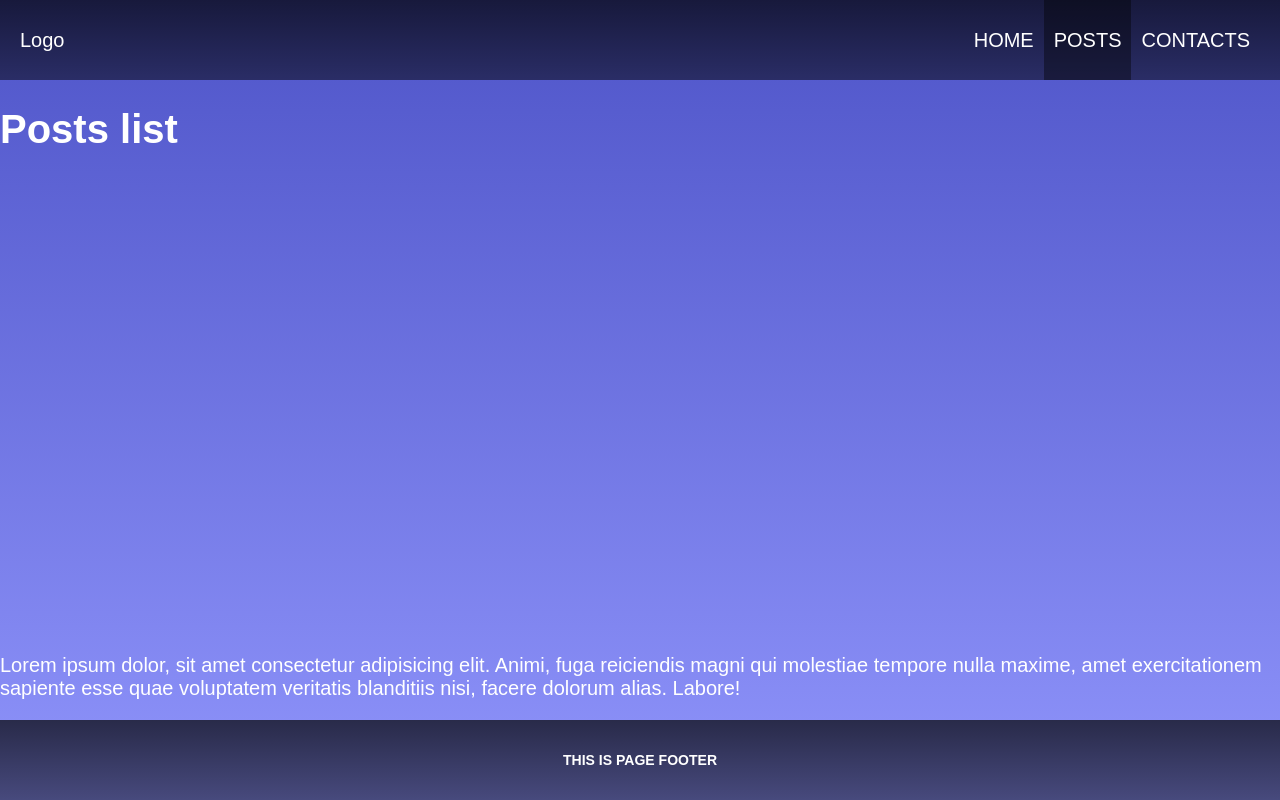
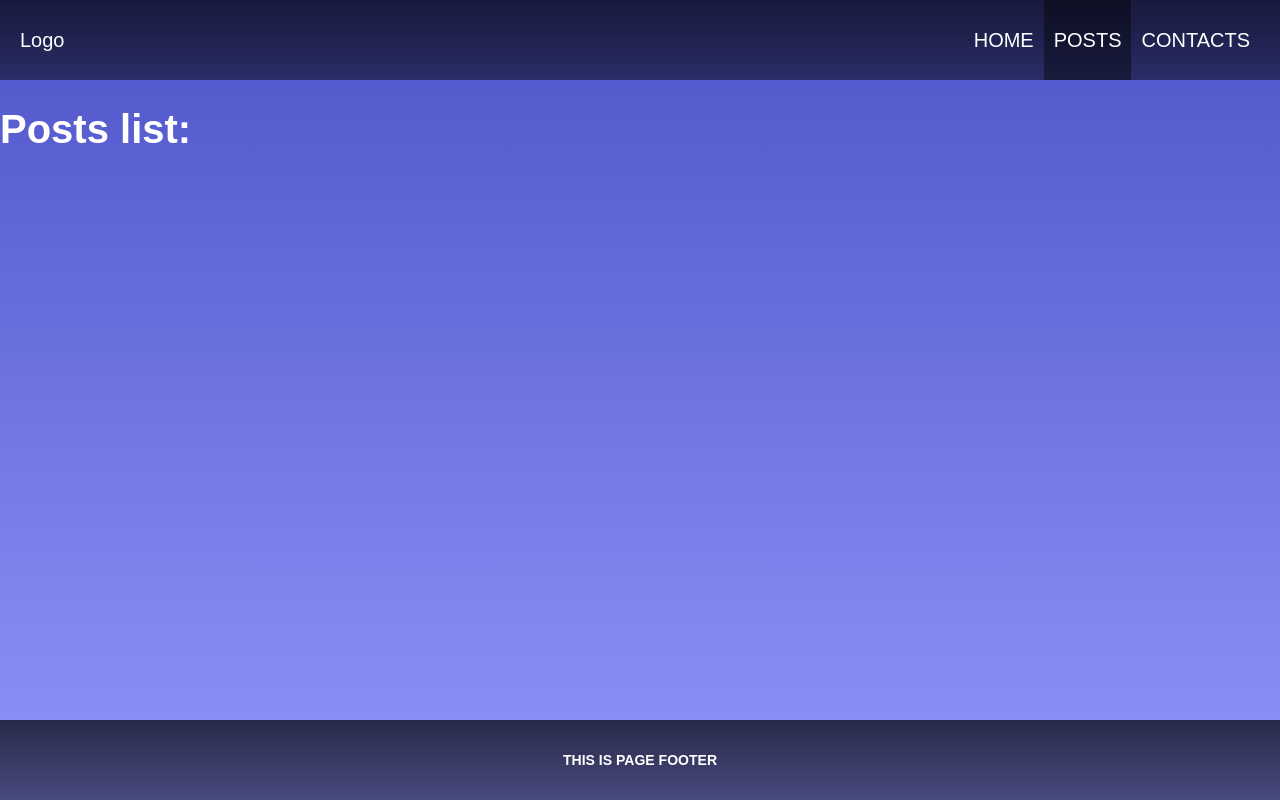
Before and after one commit to shaulov/nextjs-first-project, a Next.js app: page /posts in a window 1280 px wide. Built offline with nearby package versions, Linux system fonts and the light colour scheme.

Commit message:
Fix posts page

```diff
--- a/pages/posts.tsx
+++ b/pages/posts.tsx
@@ -2,10 +2,7 @@ import Heading from "../components/heading";
 
 function Posts () {
   return (
-    <>
-      <Heading tag={'h1'} text={'Posts list'} />
-      <p>Lorem ipsum dolor, sit amet consectetur adipisicing elit. Animi, fuga reiciendis magni qui molestiae tempore nulla maxime, amet exercitationem sapiente esse quae voluptatem veritatis blanditiis nisi, facere dolorum alias. Labore!</p>
-    </>
+    <Heading tag={'h1'} text={'Posts list:'} />
   );
 }
 
```
